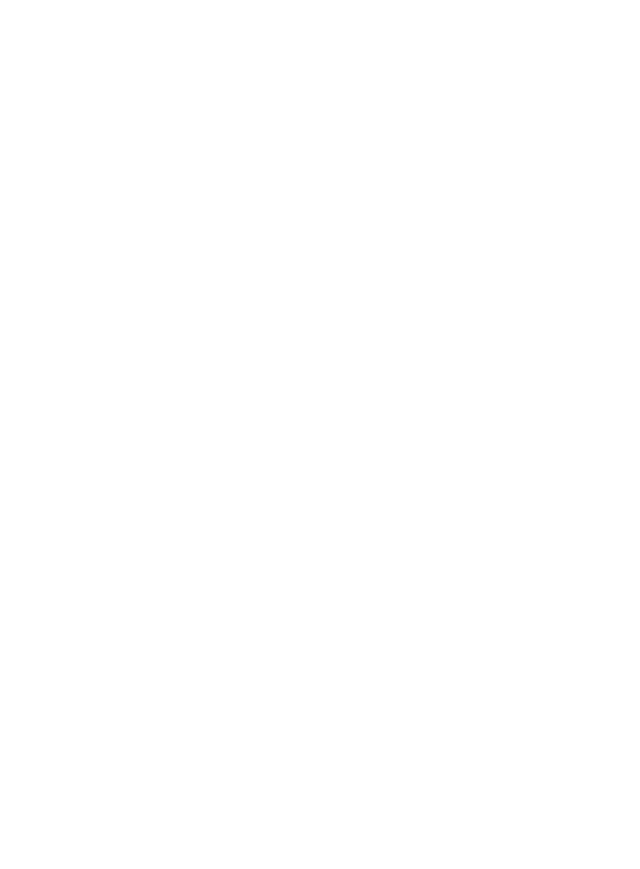
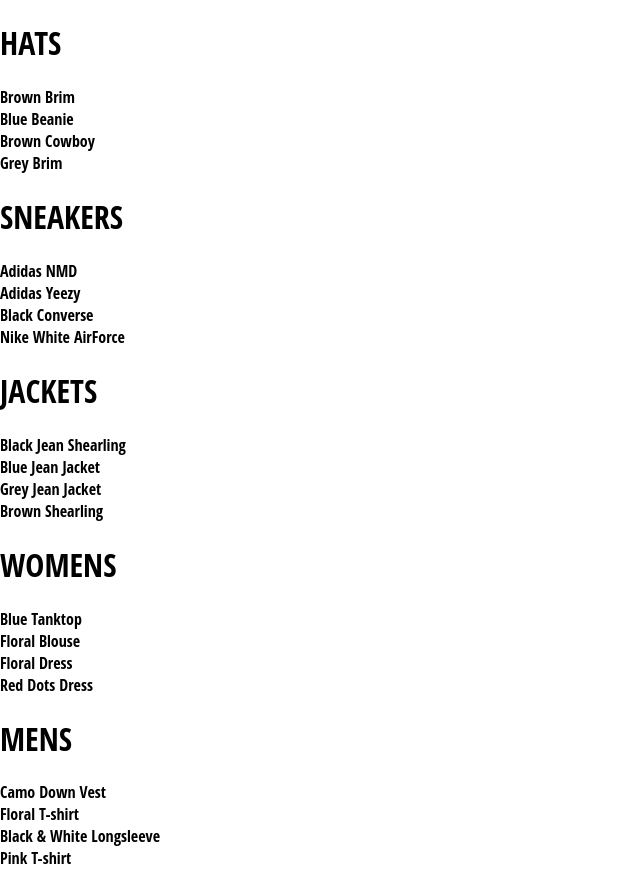
Before and after one commit to nnaaab/crwn-clothing, a React (Create React App) app: page /shop in a window 1280 px wide. Shown: the whole page, without its empty margins (0-640 px from the left). Before the commit the page ends 800 px from the top, so only its background shows below. Built offline with nearby package versions, Linux system fonts and the light colour scheme.

Commit message:
Shop Page

```diff
--- a/src/App.js
+++ b/src/App.js
@@ -2,12 +2,7 @@
 import {Switch, Route} from 'react-router-dom';
 import './App.css';
 import HomePage from './pages/homepage/homepage.component';
-
-const HatsPage = () => (
-  <div>
-    <h1>Hats Page</h1>
-  </div>
-)
+import ShopPage from './pages/shop/shop.component';
 
 
 
@@ -16,7 +11,7 @@
     <div>
       <Switch>
         <Route exact path = '/' component = {HomePage} />
-        <Route path = '/hats' component = {HatsPage} />
+        <Route path = '/shop' component = {ShopPage} />
       </Switch>
     </div>
   );
--- /dev/null
+++ b/src/components/collection-preview/collection-preview.component.jsx
@@ -0,0 +1,18 @@
+import React from 'react';
+import './collection-preview.styles.scss';
+
+const CollectionPreview = ({title,items}) => (
+      <div className = 'collection-preview'>
+            <h1 className = 'title'>{title.toUpperCase()}</h1>
+            <div className = "preview">
+                  {items
+                        .filter((item,idx) => (idx < 4))
+                        .map(item => (
+                        <div key = {item.id}>{item.name}</div>
+                        ))
+                  }
+            </div>
+      </div>
+)
+
+export default CollectionPreview;
--- a/src/pages/homepage/homepage.component.jsx
+++ b/src/pages/homepage/homepage.component.jsx
@@ -1,5 +1,5 @@
 import React from 'react';
-import Directory from '../directory/directory.component';
+import Directory from '../../components/directory/directory.component';
 
 
 import './homepage.styles.scss';
--- /dev/null
+++ b/src/pages/shop/shop.component.jsx
@@ -0,0 +1,33 @@
+import React from 'react';
+import SHOP_DATA from './shop.data';
+import CollectionPreview from '../../components/collection-preview/collection-preview.component';
+
+class ShopPage extends React.Component {
+      constructor(props) {
+            super(props);
+
+            this.state =
+            {
+                  collections: SHOP_DATA
+
+            }
+      }
+
+      render() {
+            const {collections} = this.state
+            return (
+                  <div className = 'shop-page'>
+                        {collections
+                              .map(({id, ...otherCollections}) => (
+                                    <CollectionPreview key = {id} {...otherCollections} />
+                              ))
+                        }
+                  </div>
+
+            )
+      }
+
+
+}
+
+export default ShopPage;
--- /dev/null
+++ b/src/pages/shop/shop.data.js
@@ -0,0 +1,249 @@
+const SHOP_DATA = [
+      {
+        id: 1,
+        title: 'Hats',
+        routeName: 'hats',
+        items: [
+          {
+            id: 1,
+            name: 'Brown Brim',
+            imageUrl: 'https://i.ibb.co/ZYW3VTp/brown-brim.png',
+            price: 25
+          },
+          {
+            id: 2,
+            name: 'Blue Beanie',
+            imageUrl: 'https://i.ibb.co/ypkgK0X/blue-beanie.png',
+            price: 18
+          },
+          {
+            id: 3,
+            name: 'Brown Cowboy',
+            imageUrl: 'https://i.ibb.co/QdJwgmp/brown-cowboy.png',
+            price: 35
+          },
+          {
+            id: 4,
+            name: 'Grey Brim',
+            imageUrl: 'https://i.ibb.co/RjBLWxB/grey-brim.png',
+            price: 25
+          },
+          {
+            id: 5,
+            name: 'Green Beanie',
+            imageUrl: 'https://i.ibb.co/YTjW3vF/green-beanie.png',
+            price: 18
+          },
+          {
+            id: 6,
+            name: 'Palm Tree Cap',
+            imageUrl: 'https://i.ibb.co/rKBDvJX/palm-tree-cap.png',
+            price: 14
+          },
+          {
+            id: 7,
+            name: 'Red Beanie',
+            imageUrl: 'https://i.ibb.co/bLB646Z/red-beanie.png',
+            price: 18
+          },
+          {
+            id: 8,
+            name: 'Wolf Cap',
+            imageUrl: 'https://i.ibb.co/1f2nWMM/wolf-cap.png',
+            price: 14
+          },
+          {
+            id: 9,
+            name: 'Blue Snapback',
+            imageUrl: 'https://i.ibb.co/X2VJP2W/blue-snapback.png',
+            price: 16
+          }
+        ]
+      },
+      {
+        id: 2,
+        title: 'Sneakers',
+        routeName: 'sneakers',
+        items: [
+          {
+            id: 1,
+            name: 'Adidas NMD',
+            imageUrl: 'https://i.ibb.co/0s3pdnc/adidas-nmd.png',
+            price: 220
+          },
+          {
+            id: 2,
+            name: 'Adidas Yeezy',
+            imageUrl: 'https://i.ibb.co/dJbG1cT/yeezy.png',
+            price: 280
+          },
+          {
+            id: 3,
+            name: 'Black Converse',
+            imageUrl: 'https://i.ibb.co/bPmVXyP/black-converse.png',
+            price: 110
+          },
+          {
+            id: 4,
+            name: 'Nike White AirForce',
+            imageUrl: 'https://i.ibb.co/1RcFPk0/white-nike-high-tops.png',
+            price: 160
+          },
+          {
+            id: 5,
+            name: 'Nike Red High Tops',
+            imageUrl: 'https://i.ibb.co/QcvzydB/nikes-red.png',
+            price: 160
+          },
+          {
+            id: 6,
+            name: 'Nike Brown High Tops',
+            imageUrl: 'https://i.ibb.co/fMTV342/nike-brown.png',
+            price: 160
+          },
+          {
+            id: 7,
+            name: 'Air Jordan Limited',
+            imageUrl: 'https://i.ibb.co/w4k6Ws9/nike-funky.png',
+            price: 190
+          },
+          {
+            id: 8,
+            name: 'Timberlands',
+            imageUrl: 'https://i.ibb.co/Mhh6wBg/timberlands.png',
+            price: 200
+          }
+        ]
+      },
+      {
+        id: 3,
+        title: 'Jackets',
+        routeName: 'jackets',
+        items: [
+          {
+            id: 1,
+            name: 'Black Jean Shearling',
+            imageUrl: 'https://i.ibb.co/XzcwL5s/black-shearling.png',
+            price: 125
+          },
+          {
+            id: 2,
+            name: 'Blue Jean Jacket',
+            imageUrl: 'https://i.ibb.co/mJS6vz0/blue-jean-jacket.png',
+            price: 90
+          },
+          {
+            id: 3,
+            name: 'Grey Jean Jacket',
+            imageUrl: 'https://i.ibb.co/N71k1ML/grey-jean-jacket.png',
+            price: 90
+          },
+          {
+            id: 4,
+            name: 'Brown Shearling',
+            imageUrl: 'https://i.ibb.co/s96FpdP/brown-shearling.png',
+            price: 165
+          },
+          {
+            id: 5,
+            name: 'Tan Trench',
+            imageUrl: 'https://i.ibb.co/M6hHc3F/brown-trench.png',
+            price: 185
+          }
+        ]
+      },
+      {
+        id: 4,
+        title: 'Womens',
+        routeName: 'womens',
+        items: [
+          {
+            id: 1,
+            name: 'Blue Tanktop',
+            imageUrl: 'https://i.ibb.co/7CQVJNm/blue-tank.png',
+            price: 25
+          },
+          {
+            id: 2,
+            name: 'Floral Blouse',
+            imageUrl: 'https://i.ibb.co/4W2DGKm/floral-blouse.png',
+            price: 20
+          },
+          {
+            id: 3,
+            name: 'Floral Dress',
+            imageUrl: 'https://i.ibb.co/KV18Ysr/floral-skirt.png',
+            price: 80
+          },
+          {
+            id: 4,
+            name: 'Red Dots Dress',
+            imageUrl: 'https://i.ibb.co/N3BN1bh/red-polka-dot-dress.png',
+            price: 80
+          },
+          {
+            id: 5,
+            name: 'Striped Sweater',
+            imageUrl: 'https://i.ibb.co/KmSkMbH/striped-sweater.png',
+            price: 45
+          },
+          {
+            id: 6,
+            name: 'Yellow Track Suit',
+            imageUrl: 'https://i.ibb.co/v1cvwNf/yellow-track-suit.png',
+            price: 135
+          },
+          {
+            id: 7,
+            name: 'White Blouse',
+            imageUrl: 'https://i.ibb.co/qBcrsJg/white-vest.png',
+            price: 20
+          }
+        ]
+      },
+      {
+        id: 5,
+        title: 'Mens',
+        routeName: 'mens',
+        items: [
+          {
+            id: 1,
+            name: 'Camo Down Vest',
+            imageUrl: 'https://i.ibb.co/xJS0T3Y/camo-vest.png',
+            price: 325
+          },
+          {
+            id: 2,
+            name: 'Floral T-shirt',
+            imageUrl: 'https://i.ibb.co/qMQ75QZ/floral-shirt.png',
+            price: 20
+          },
+          {
+            id: 3,
+            name: 'Black & White Longsleeve',
+            imageUrl: 'https://i.ibb.co/55z32tw/long-sleeve.png',
+            price: 25
+          },
+          {
+            id: 4,
+            name: 'Pink T-shirt',
+            imageUrl: 'https://i.ibb.co/RvwnBL8/pink-shirt.png',
+            price: 25
+          },
+          {
+            id: 5,
+            name: 'Jean Long Sleeve',
+            imageUrl: 'https://i.ibb.co/VpW4x5t/roll-up-jean-shirt.png',
+            price: 40
+          },
+          {
+            id: 6,
+            name: 'Burgundy T-shirt',
+            imageUrl: 'https://i.ibb.co/mh3VM1f/polka-dot-shirt.png',
+            price: 25
+          }
+        ]
+      }
+    ]
+
+export default SHOP_DATA;
```
Also changed, not shown: src/components/collection-preview/collection-preview.styles.scss (added), src/components/directory/directory.component.jsx (renamed from src/pages/directory/directory.component.jsx), src/components/directory/directory.styles.scss (renamed from src/pages/directory/directory.styles.scss), src/components/menu-item/menu-item.component.jsx (renamed from src/pages/menu-item/menu-item.component.jsx), src/components/menu-item/menu-item.styles.scss (renamed from src/pages/menu-item/menu-item.styles.scss).
